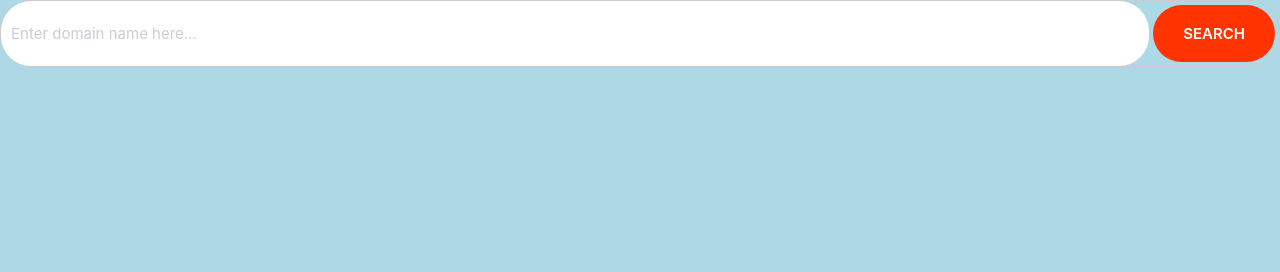
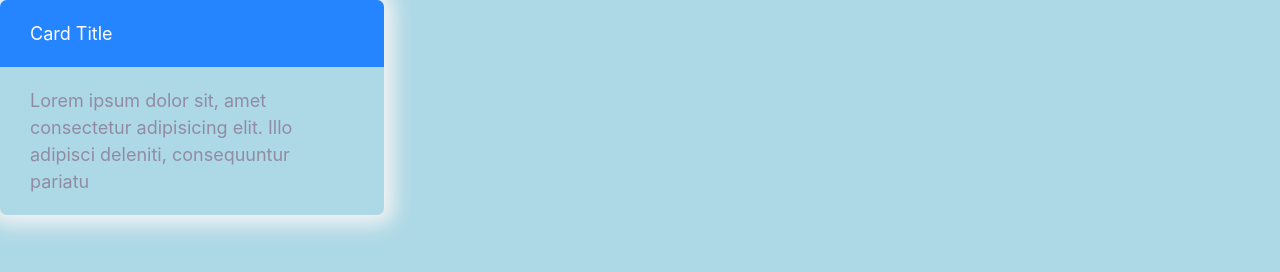
Before and after one commit to vat332/website, a plain HTML site: page index.html in a window 1280 px wide. Drawn offline with Linux system fonts and the light colour scheme; a web font is replaced by a local one.

Commit message:
Build the card component.

```diff
--- a/css/styles.css
+++ b/css/styles.css
@@ -272,3 +272,26 @@
     font-size: 1.5rem;
   }
 }
+
+/* Cards */
+
+.card {
+  border-radius: 7px;
+  box-shadow: 0 0 20px 10px #f3f3f3;
+  overflow: hidden;
+}
+
+.card__header,
+.card__body {
+  padding: 2rem 3rem;
+}
+
+.card--primary .card__header {
+  background: var(--primary-color);
+  color: #fff;
+}
+
+.card--secondary .card__header {
+  background: var(--secondary-color);
+  color: #fff;
+}
--- a/index.html
+++ b/index.html
@@ -12,13 +12,14 @@
     <link rel="stylesheet" href="css/styles.css" />
   </head>
   <body>
-    <div class="input-group">
-      <input
-        type="text"
-        class="input"
-        placeholder="Enter domain name here..."
-      />
-      <button class="btn btn--accent">Search</button>
+    <div style="width: 30%">
+      <div class="card card--primary">
+        <header class="card__header">Card Title</header>
+        <div class="card__body">
+          Lorem ipsum dolor sit, amet consectetur adipisicing elit. Illo
+          adipisci deleniti, consequuntur pariatu
+        </div>
+      </div>
     </div>
   </body>
 </html>
```
Also changed, not shown: components/card.html (added, +7 -0 lines).
